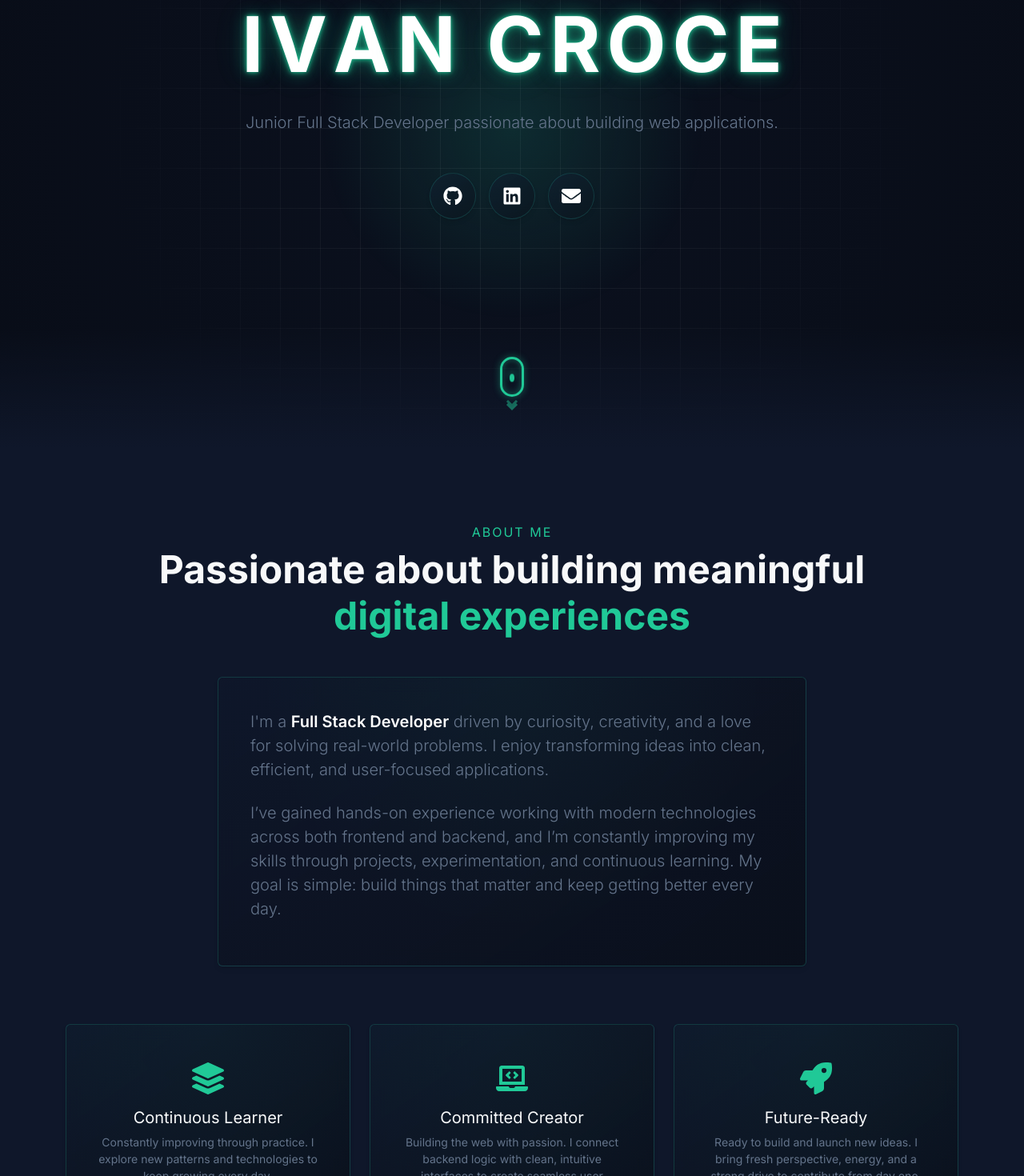
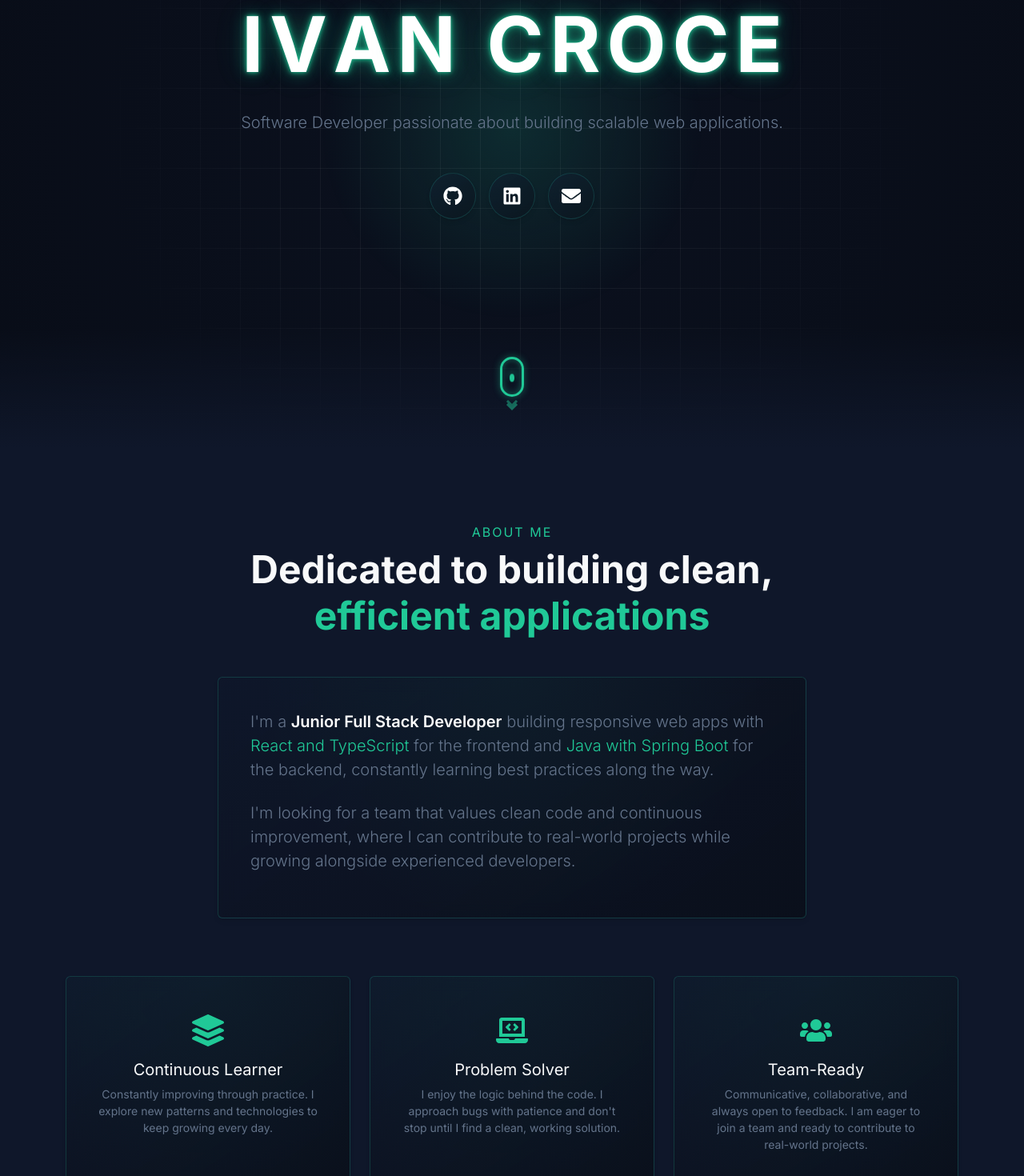
Before and after one commit to ivancroce/portfolio, a React (Vite) app: page / in a window 1280 px wide. Shown: the part 240-1710 px from the top of the page at 80% size. Built offline with nearby package versions, Linux system fonts and the light colour scheme.

Commit message:
Update About, Hero, Projects texts & styles

```diff
--- a/src/components/About.tsx
+++ b/src/components/About.tsx
@@ -1,4 +1,4 @@
-import { FaLaptopCode, FaLayerGroup, FaRocket } from "react-icons/fa";
+import { FaLaptopCode, FaLayerGroup, FaUsers } from "react-icons/fa";
 import { motion, type Variants } from "framer-motion";
 import { fadeIn, textVariant } from "../utils/motion";
 
@@ -26,8 +26,8 @@ const About = () => {
             About Me
           </motion.h6>
           <motion.h2 variants={subHeaderVariants} className="display-5 fw-bold">
-            Passionate about building meaningful <br />
-            <span className="text-primary">digital experiences</span>
+            Dedicated to building clean, <br />
+            <span className="text-primary">efficient applications</span>
           </motion.h2>
         </div>
         <motion.div variants={descriptionVariants} className="row justify-content-center mb-5">
@@ -35,20 +35,22 @@ const About = () => {
             <div className="card gradient-card p-4 mb-4">
               <div className="card-body text-secondary">
                 <p className="lead text-secondary mb-4">
-                  I'm a <span className="text-white fw-semibold">Full Stack Developer</span> driven by curiosity, creativity, and a love for solving real-world
-                  problems. I enjoy transforming ideas into clean, efficient, and user-focused applications.
+                  I'm a <span className="text-white fw-semibold">Junior Full Stack Developer</span> building responsive web apps with
+                  <span className="text-primary"> React and TypeScript </span> for the frontend and <span className="text-primary">Java with Spring Boot </span>
+                  for the backend, constantly learning best practices along the way.
                 </p>
+
                 <p className="lead text-secondary">
-                  I’ve gained hands-on experience working with modern technologies across both frontend and backend, and I’m constantly improving my skills
-                  through projects, experimentation, and continuous learning. My goal is simple: build things that matter and keep getting better every day.
+                  I'm looking for a team that values clean code and continuous improvement, where I can contribute to real-world projects while growing
+                  alongside experienced developers.
                 </p>
               </div>
             </div>
           </div>
         </motion.div>
         <div className="row g-4 text-center">
-          <motion.div variants={card1Variants} className="col-md-4">
-            <div className="card gradient-card h-100 p-4 hover-effect">
+          <motion.div variants={card1Variants} className="col-lg-4">
+            <div className="card gradient-card about-card h-100 p-4 hover-effect">
               <div className="card-body">
                 <div className="text-primary display-6 mb-3">
                   <FaLayerGroup />
@@ -60,28 +62,28 @@ const About = () => {
               </div>
             </div>
           </motion.div>
-          <motion.div variants={card2Variants} className="col-md-4">
-            <div className="card gradient-card h-100 p-4 hover-effect">
+          <motion.div variants={card2Variants} className="col-lg-4">
+            <div className="card gradient-card about-card h-100 p-4 hover-effect">
               <div className="card-body">
                 <div className="text-primary display-6 mb-3">
                   <FaLaptopCode />
                 </div>
-                <h5>Committed Creator</h5>
+                <h5>Problem Solver</h5>
                 <p className="text-secondary small mb-0">
-                  Building the web with passion. I connect backend logic with clean, intuitive interfaces to create seamless user journeys.
+                  I enjoy the logic behind the code. I approach bugs with patience and don't stop until I find a clean, working solution.
                 </p>
               </div>
             </div>
           </motion.div>
-          <motion.div variants={card3Variants} className="col-md-4">
-            <div className="card gradient-card h-100 p-4 hover-effect">
+          <motion.div variants={card3Variants} className="col-lg-4">
+            <div className="card gradient-card about-card h-100 p-4 hover-effect">
               <div className="card-body">
                 <div className="text-primary display-6 mb-3">
-                  <FaRocket />
+                  <FaUsers />
                 </div>
-                <h5>Future-Ready</h5>
+                <h5>Team-Ready</h5>
                 <p className="text-secondary small mb-0">
-                  Ready to build and launch new ideas. I bring fresh perspective, energy, and a strong drive to contribute from day one.
+                  Communicative, collaborative, and always open to feedback. I am eager to join a team and ready to contribute to real-world projects.
                 </p>
               </div>
             </div>
--- a/src/components/Hero.tsx
+++ b/src/components/Hero.tsx
@@ -58,7 +58,7 @@ const Hero = () => {
         </div>
 
         <motion.p variants={descriptionVariants} className="lead text-secondary mx-auto mb-5">
-          Junior Full Stack Developer passionate about building web applications.
+          Software Developer passionate about building scalable web applications.
         </motion.p>
 
         <motion.div variants={iconsContainerVariants} className="d-flex justify-content-center mb-5 gap-3">
--- a/src/components/Projects.tsx
+++ b/src/components/Projects.tsx
@@ -68,10 +68,10 @@ const Projects = () => {
             viewport={{ once: true, amount: 0.1 }}
             className="text-primary text-uppercase letter-spacing-2 mb-2"
           >
-            Portfolio
+            Projects
           </motion.h6>
           <motion.h2 variants={titleVariants} initial="hidden" whileInView="show" viewport={{ once: true, amount: 0.1 }} className="display-4 fw-bold">
-            Featured Projects
+            Selected Work
           </motion.h2>
           <motion.p variants={descriptionVariants} initial="hidden" whileInView="show" viewport={{ once: true, amount: 0.1 }} className="text-secondary mt-3">
             A selection of technical solutions focused on scalability, performance, and user experience.
--- a/src/styles/main.scss
+++ b/src/styles/main.scss
@@ -276,6 +276,13 @@ body {
   @extend %glass-card;
 }
 
+.about-card {
+  @media (min-width: 768px) and (max-width: 991px) {
+    max-width: 75%;
+    margin: 0 auto;
+  }
+}
+
 // ### TECH STACK ###
 .tech-carousel-container {
   display: flex;
```
